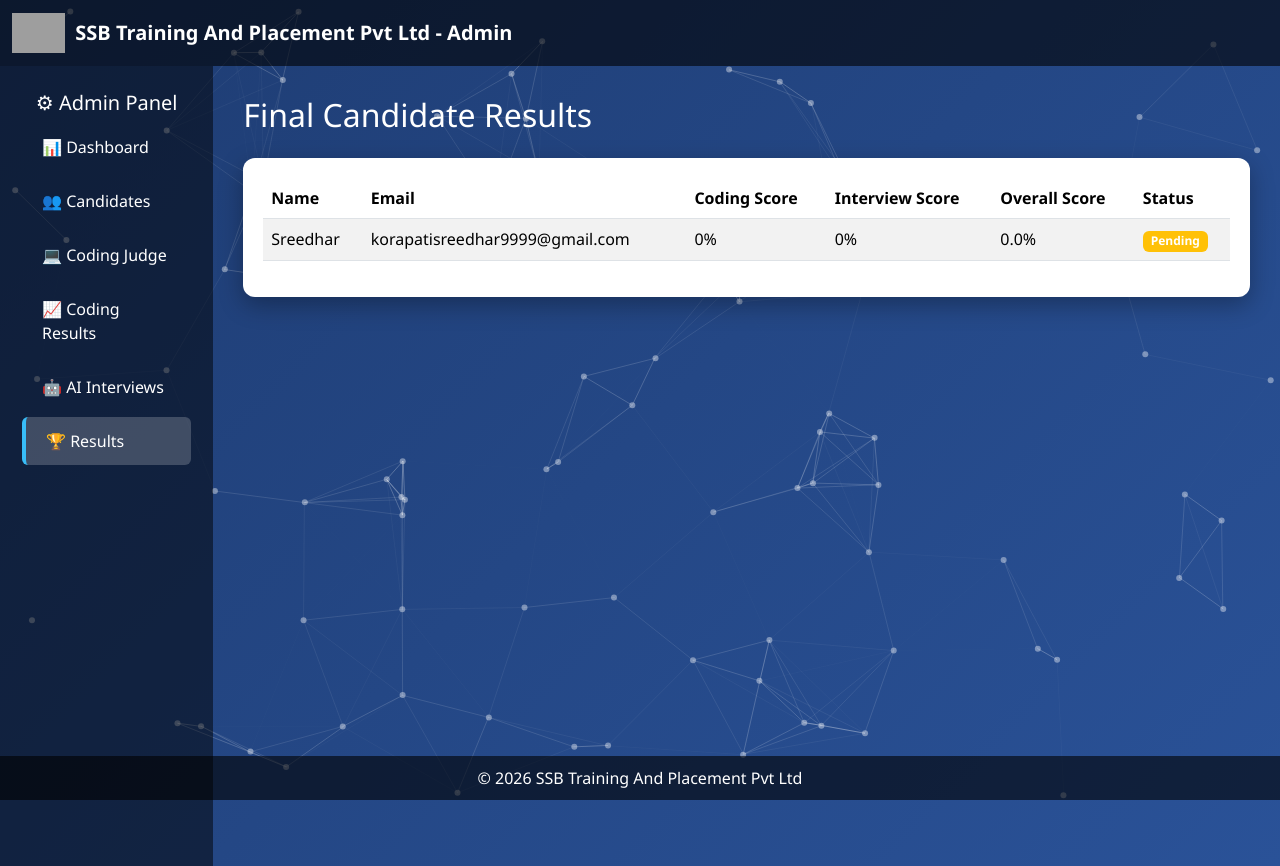
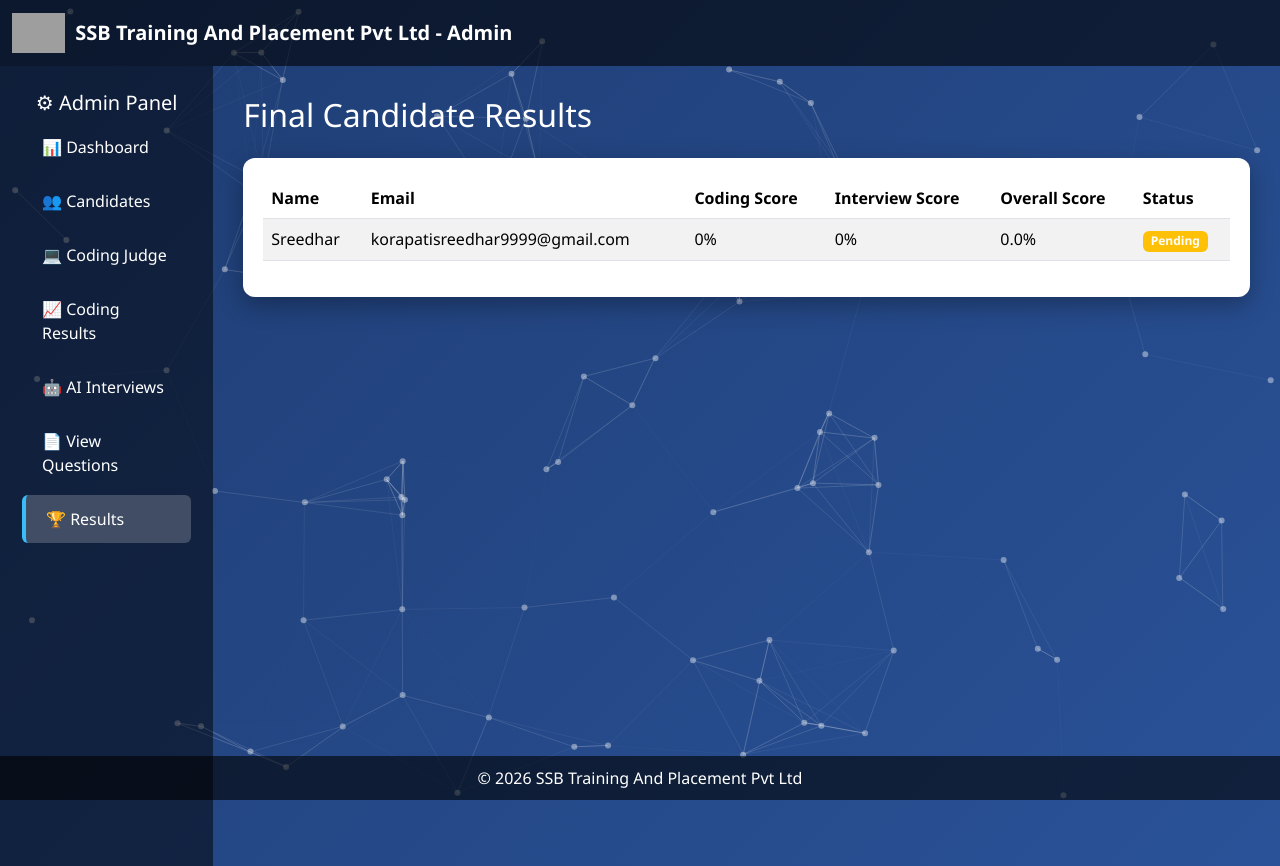
Before and after one commit to korapatisreedhar/SSB_PROJECTS, a Flask app: page /admin_results in a window 1280 px wide. Run offline with Flask 3, Linux system fonts and the light colour scheme; data comes from the database, SQL or seed files in the repository; data that the repository does not hold is empty; grey boxes are pictures that could not be loaded.

Commit message:
upadted to visible viewquetions eveyvey

```diff
--- a/templates/admin_candidates.html
+++ b/templates/admin_candidates.html
@@ -137,6 +137,8 @@ width:100%;
 <a href="/admin_results">📈 Coding Results</a>
 
 <a href="/admin_ai_interviews">🤖 AI Interviews</a>
+
+<a href="/view_questions">📄 View Questions</a>
 
 </div>
 
--- a/templates/admin_coding_judge.html
+++ b/templates/admin_coding_judge.html
@@ -154,6 +154,8 @@ width:100%;
 
 <a href="/admin_ai_interviews">🤖 AI Interviews</a>
 
+<a href="/view_questions">📄 View Questions</a>
+
 </div>
 
 <div class="col-md-10 main-area">
--- a/templates/admin_results.html
+++ b/templates/admin_results.html
@@ -136,6 +136,8 @@ width:100%;
 
 <a href="/admin_ai_interviews">🤖 AI Interviews</a>
 
+<a href="/view_questions">📄 View Questions</a>
+
 <a class="active" href="/final_results">🏆 Results</a>
 
 </div>
```
